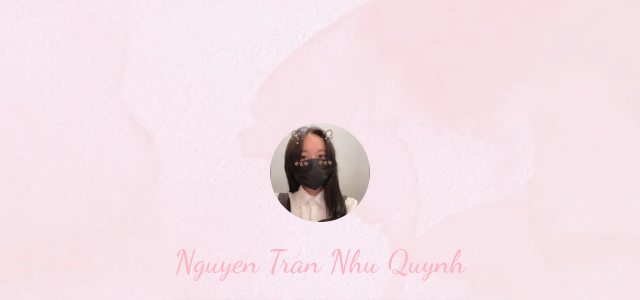
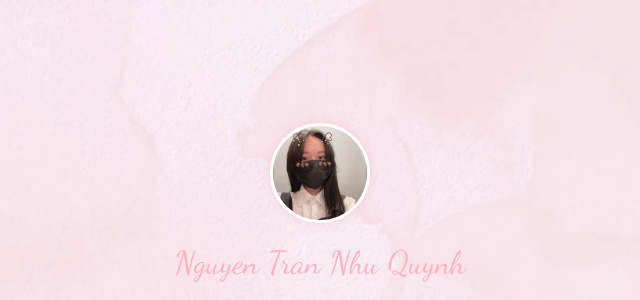
Before and after one commit to xukaluis1/ntnq, a plain HTML site: page index.html in a window 1280 px wide. Shown: the top 300 px of the page, 320-960 px from the left. Drawn offline with nearby package versions, Linux system fonts and the light colour scheme.

Commit message:
Add files via upload

```diff
--- a/index.html
+++ b/index.html
@@ -23,7 +23,9 @@
 
   <body>
       <div class="container">
-          <img src="quynh.png"/>
+          <div class="main-ig">
+            <img src="quynh.png" alt="Profile Image">
+          </div>
           <div class="welcome">
             <span>Nguyen</span>
             <span>Tran</span>
--- a/style.css
+++ b/style.css
@@ -67,6 +67,15 @@ i:hover{
     height: auto;
     border-radius: 50%;
     margin-bottom: 15px;
+}
+.main-ig img{
+    max-width: 100%;
+    width: 100px;
+    height: 100px;
+    border-radius: 50%;
+    margin-bottom: 15px;
+    border: 3px solid white;
+    box-shadow: 0 0 10px  rgba(255, 178, 193, 0.5);
 }
 
 h1 {
@@ -298,7 +307,6 @@ a{
     height: 200px;
     object-fit: cover;
 }
-
 .main-image {
     position: absolute;
     top: 210px;
```
